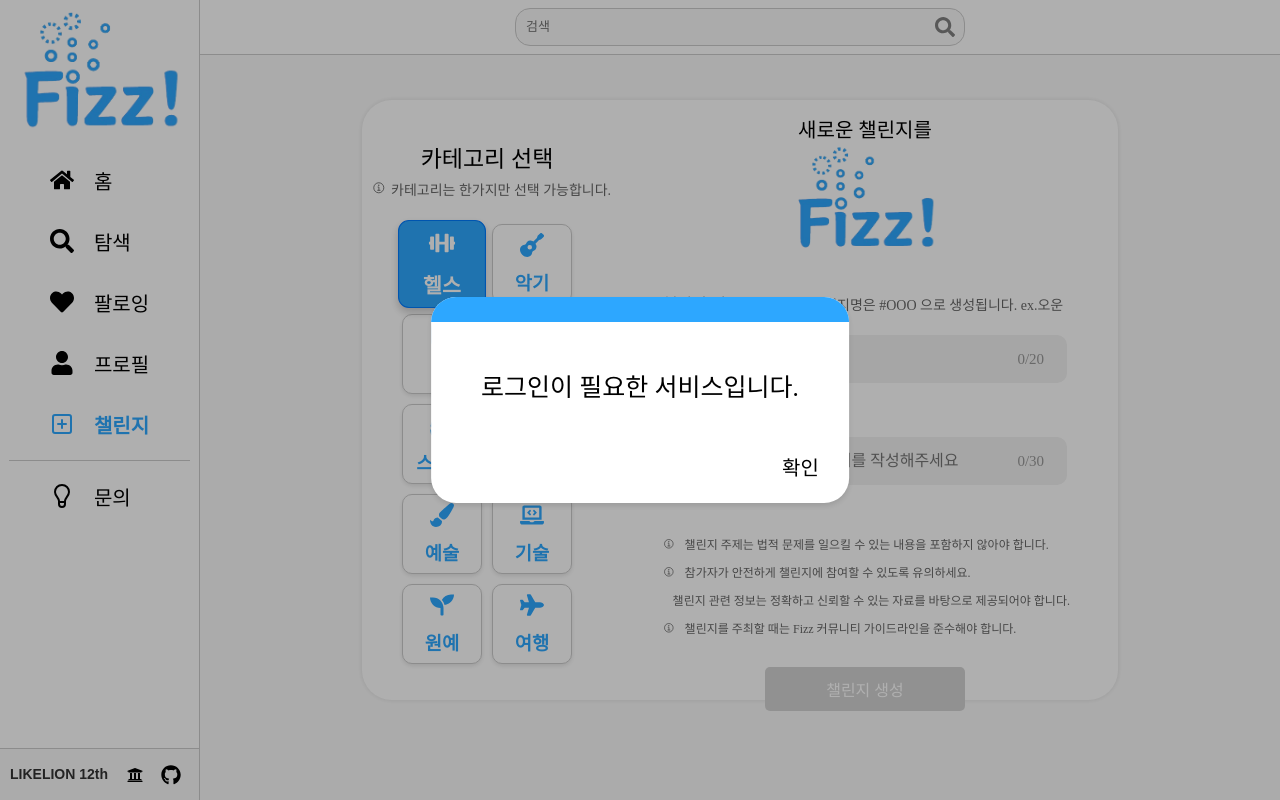
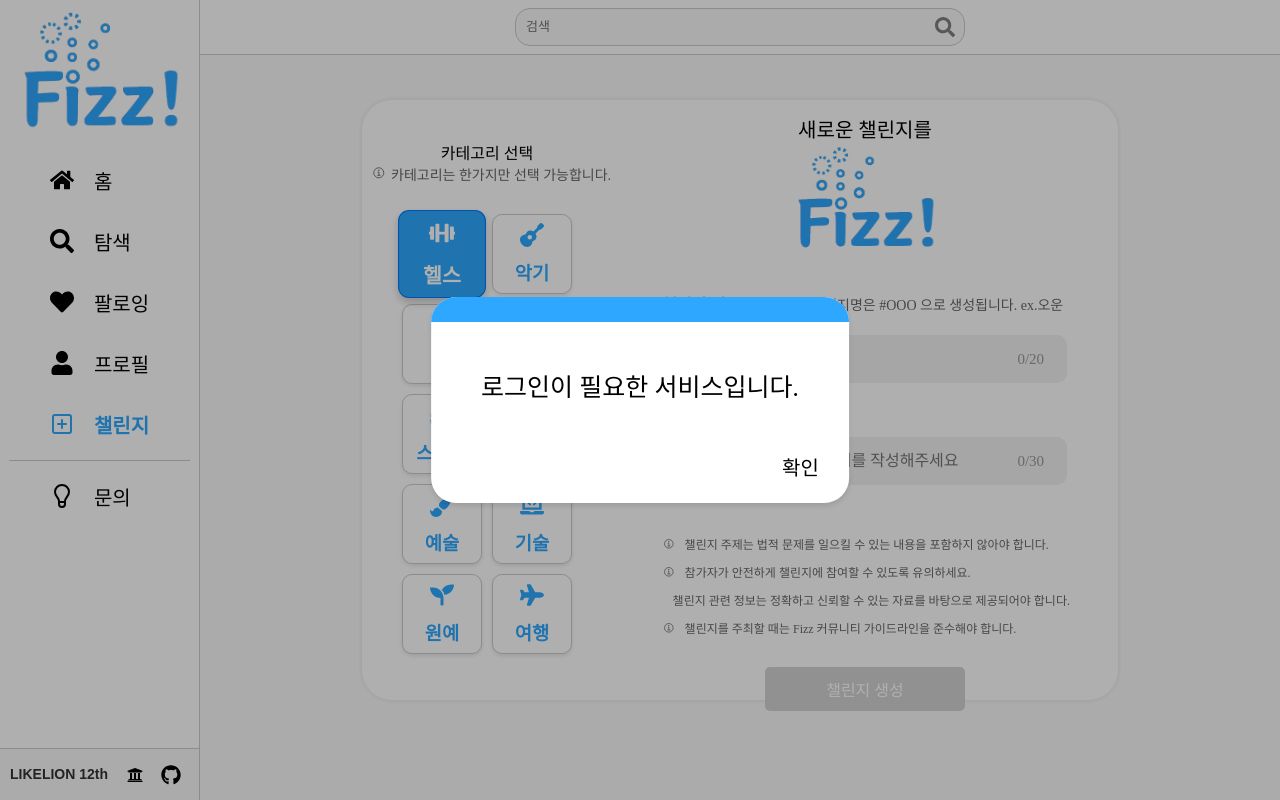
Before and after one commit to Fizz-challenge/Fizz_front, a React (Vite) app: page /new-challenge in a window 1280 px wide. Built offline with nearby package versions, Linux system fonts and the light colour scheme; a web font is replaced by a local one.

Commit message:
[fix] 오류 수정(클래스명 중복)

```diff
--- a/src/Page/NewChallengePage/NewChallengePage.css
+++ b/src/Page/NewChallengePage/NewChallengePage.css
@@ -92,7 +92,7 @@
   /* margin-top: 30px; */
 }
 
-.category-title {
+.category-selection-title {
   text-align: center;
 }
 
--- a/src/Page/NewChallengePage/NewChallengePage.jsx
+++ b/src/Page/NewChallengePage/NewChallengePage.jsx
@@ -88,7 +88,7 @@ const NewChallengePage = () => {
 			<div className="new-challenge-container">
 				<div className="new-challenge-left">
 					<label>
-						<div className="category-title">카테고리 선택</div>
+						<div className="category-selection-title">카테고리 선택</div>
 						<span className="form-plus form-plus2">
 							<IoInformationCircleOutline />
 							카테고리는 한가지만 선택 가능합니다.
```
